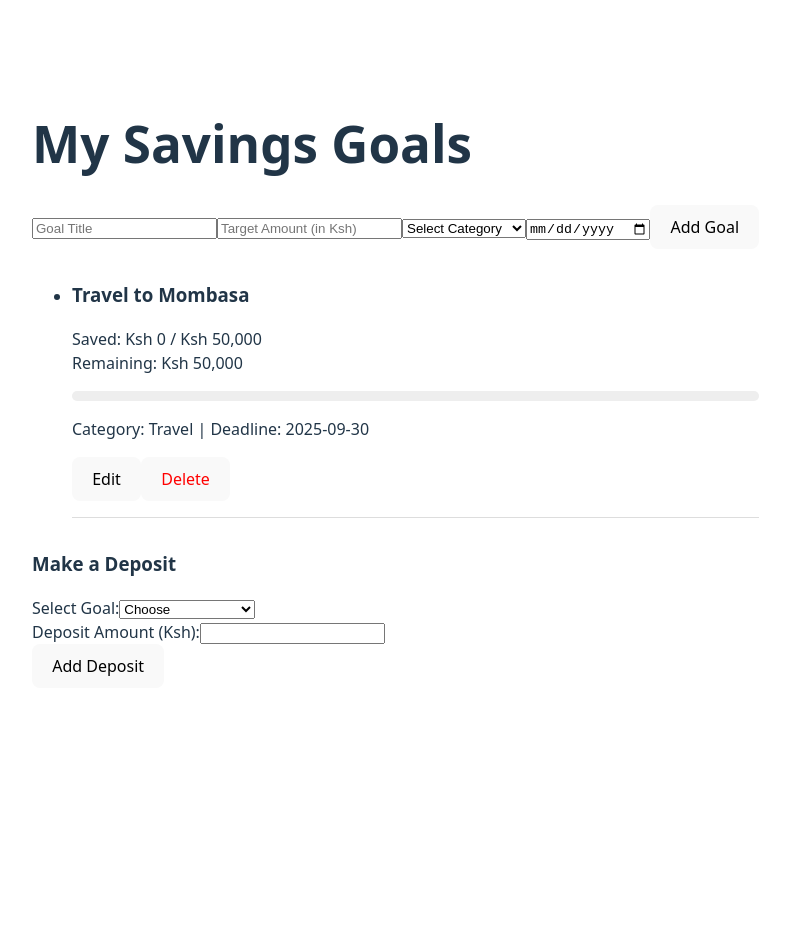
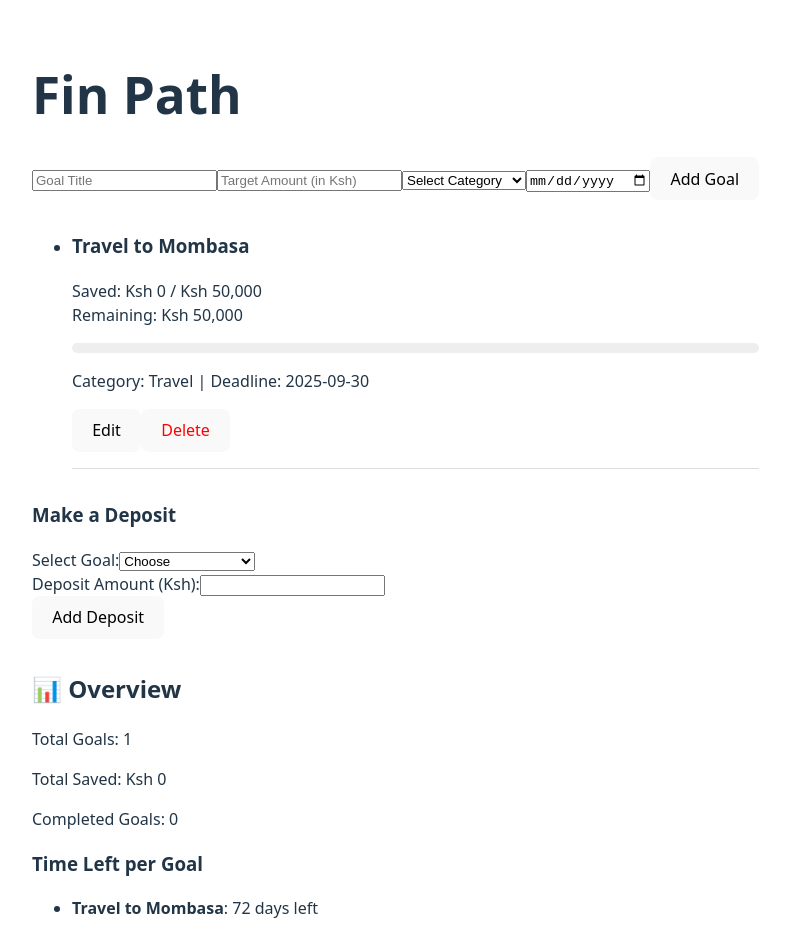
Before and after one commit to TerryYegon/phase-2-code-challenge-2, a React (Vite) app: page / in a window 1280 px wide. Shown: the top 952 px of the page, without its empty margins (0-790 px from the left). Before the commit the page ends 800 px from the top, so only its background shows below. Built offline with nearby package versions, Linux system fonts and the light colour scheme; data requests are answered from the project's data file.

Commit message:
adding data to overview.jsx

```diff
--- a/src/App.jsx
+++ b/src/App.jsx
@@ -2,6 +2,7 @@ import { useEffect, useState } from 'react';
 import GoalForm from './components/GoalForm';
 import GoalList from './components/GoalList';
 import DepositForm from "./components/DepositForm";
+import Overview from "./components/Overview";
 
 const API_URL = 'http://localhost:3000/goals';
 
@@ -24,10 +25,12 @@ function App() {
 
   return (
     <div style={{ padding: "2rem" }}>
-      <h1> My Savings Goals</h1>
+      <h1> Fin Path</h1>
       <GoalForm setGoals={setGoals} goals={goals} />
       <GoalList goals={goals} setGoals={setGoals} />
       <DepositForm goals={goals} setGoals={setGoals} />
+      <Overview goals={goals} />
+
     </div>
   );
 }
--- a/src/components/Overview.jsx
+++ b/src/components/Overview.jsx
@@ -0,0 +1,47 @@
+import React from "react";
+
+function Overview({ goals }) {
+  const totalGoals = goals.length;
+
+  const totalSaved = goals.reduce((sum, goal) => sum + goal.currentAmount, 0);
+
+  const completedGoals = goals.filter(
+    (goal) => goal.currentAmount >= goal.targetAmount
+  ).length;
+
+  const today = new Date();
+
+  const formatDeadline = (deadline) => {
+    const deadlineDate = new Date(deadline);
+    const timeDiff = deadlineDate - today;
+    const daysLeft = Math.ceil(timeDiff / (1000 * 60 * 60 * 24));
+
+    if (daysLeft < 0 && deadlineDate < today) {
+      return "⏰ Overdue";
+    } else if (daysLeft <= 30) {
+      return `⚠️ ${daysLeft} days left`;
+    } else {
+      return `${daysLeft} days left`;
+    }
+  };
+
+  return (
+    <div style={{ marginBottom: "2rem" }}>
+      <h2>📊 Overview</h2>
+      <p>Total Goals: {totalGoals}</p>
+      <p>Total Saved: Ksh {totalSaved.toLocaleString()}</p>
+      <p>Completed Goals: {completedGoals}</p>
+
+      <h3> Time Left per Goal</h3>
+      <ul>
+        {goals.map((goal) => (
+          <li key={goal.id}>
+            <strong>{goal.title}</strong>: {formatDeadline(goal.deadline)}
+          </li>
+        ))}
+      </ul>
+    </div>
+  );
+}
+
+export default Overview;
```
